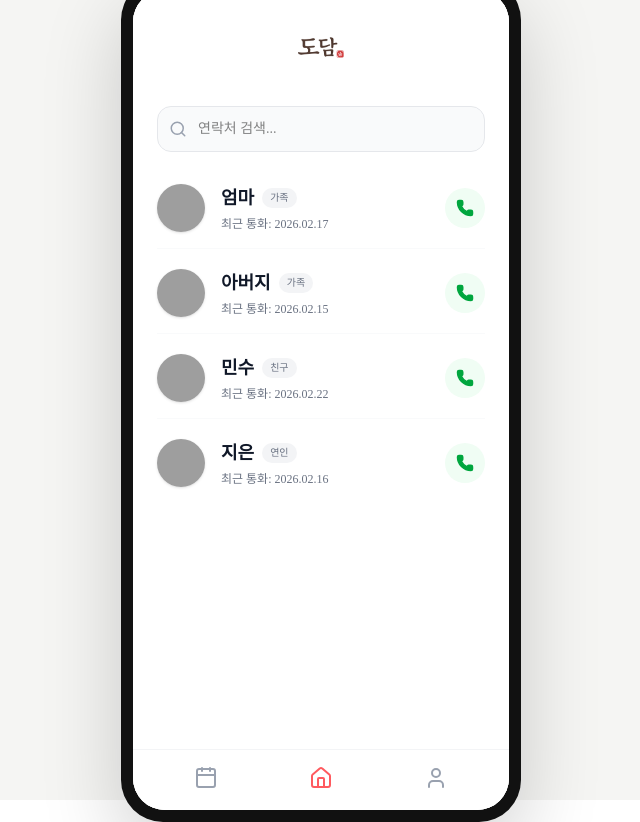
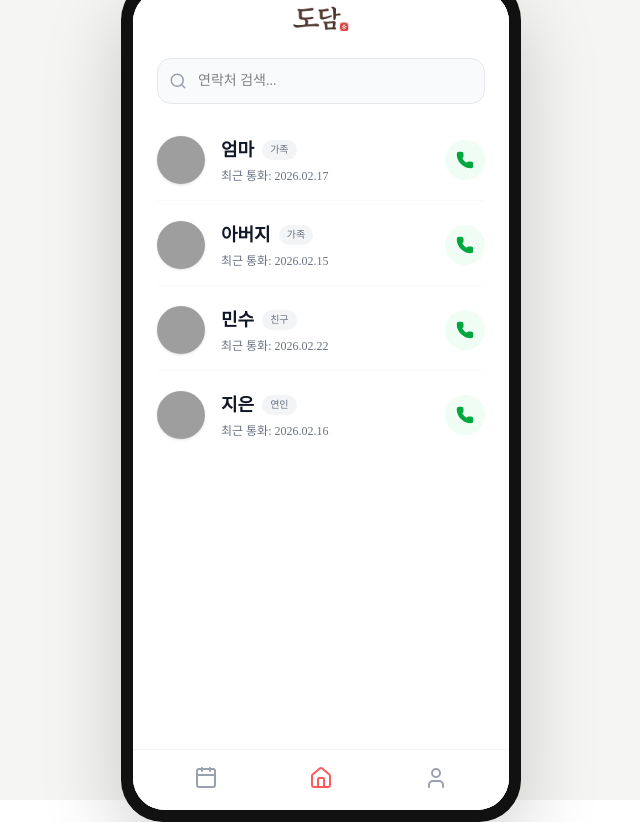
Before and after one commit to hyunsung213/call_rog_ai, a Next.js app: page /home in a window 1280 px wide. Shown: the whole page, without its empty margins (319-959 px from the left). Built offline with nearby package versions, Linux system fonts and the light colour scheme; grey boxes are pictures that could not be loaded.

Commit message:
Optimize header height: crop transparent logo space and reduce navbar height

```diff
--- a/src/app/calendar/page.tsx
+++ b/src/app/calendar/page.tsx
@@ -20,12 +20,12 @@ export default function CalendarPage() {
       <motion.div
         initial={{ opacity: 0, y: -10 }}
         animate={{ opacity: 1, y: 0 }}
-        className="pt-4 px-6 pb-2 bg-white z-10 sticky top-0 flex items-center justify-center shrink-0 relative h-20"
+        className="bg-white z-10 sticky top-0 flex items-center justify-center shrink-0 relative h-12 overflow-hidden"
       >
-        <Link href="/home" className="absolute left-4 p-2 text-gray-800">
+        <Link href="/home" className="absolute left-4 p-2 text-gray-800 z-10">
           <ChevronLeft size={24} />
         </Link>
-        <img src="/logo.png" alt="마음통화" className="h-20 object-contain" />
+        <img src="/logo.png" alt="마음통화" className="h-24 object-contain absolute" />
       </motion.div>
 
       <main className="flex-1 overflow-y-auto bg-gray-50">
--- a/src/app/contacts/[id]/page.tsx
+++ b/src/app/contacts/[id]/page.tsx
@@ -77,11 +77,11 @@ export default function ContactDetailPage() {
 
   return (
     <div className="flex-1 min-h-0 flex flex-col bg-gray-50 relative pb-10 overflow-y-auto [&::-webkit-scrollbar]:hidden [-ms-overflow-style:none] [scrollbar-width:none]">
-      <header className="pt-4 px-4 pb-2 flex items-center justify-center bg-white sticky top-0 z-20 border-b border-gray-100 shrink-0 relative h-20">
-        <button onClick={() => router.back()} className="absolute left-2 p-2 text-gray-800">
+      <header className="bg-white sticky top-0 z-20 border-b border-gray-100 shrink-0 flex items-center justify-center relative h-12 overflow-hidden mt-1">
+        <button onClick={() => router.back()} className="absolute left-2 p-2 text-gray-800 z-10">
           <ChevronLeft size={24} />
         </button>
-        <img src="/logo.png" alt="마음통화" className="h-20 object-contain" />
+        <img src="/logo.png" alt="마음통화" className="h-24 object-contain absolute" />
       </header>
 
       <main className="px-5 py-2 space-y-8 pb-10">
--- a/src/app/conversations/result-mock-id/page.tsx
+++ b/src/app/conversations/result-mock-id/page.tsx
@@ -13,11 +13,11 @@ export default function ResultPage() {
 
   return (
     <div className="flex-1 min-h-0 flex flex-col bg-gray-50 relative pb-5 overflow-y-auto [&::-webkit-scrollbar]:hidden [-ms-overflow-style:none] [scrollbar-width:none]">
-      <header className="pt-4 px-4 pb-2 flex items-center justify-center bg-white sticky top-0 z-20 shadow-sm shrink-0 relative h-20">
-        <button onClick={() => router.push("/calendar")} className="absolute left-2 p-2 text-gray-800">
+      <header className="bg-white sticky top-0 z-20 shadow-sm shrink-0 flex items-center justify-center relative h-12 overflow-hidden mt-1">
+        <button onClick={() => router.push("/calendar")} className="absolute left-2 p-2 text-gray-800 z-10">
           <ChevronLeft size={24} />
         </button>
-        <img src="/logo.png" alt="마음통화" className="h-20 object-contain" />
+        <img src="/logo.png" alt="마음통화" className="h-24 object-contain absolute" />
       </header>
 
       <main className="px-5 py-2 space-y-8 pb-10">
--- a/src/app/home/page.tsx
+++ b/src/app/home/page.tsx
@@ -27,12 +27,12 @@ export default function Home() {
       <motion.div
         initial={{ opacity: 0, y: -10 }}
         animate={{ opacity: 1, y: 0 }}
-        className="pt-3 px-6 pb-2 bg-white z-10 sticky top-0"
+        className="px-6 py-2 bg-white z-10 sticky top-0"
       >
-        <div className="flex justify-center items-center h-20 mt-2">
-          <img src="/logo.png" alt="마음통화" className="h-20 object-contain" />
+        <div className="flex justify-center items-center h-12 overflow-hidden relative">
+          <img src="/logo.png" alt="마음통화" className="h-24 object-contain absolute" />
         </div>
-        <div className="mt-4 relative">
+        <div className="mt-3 relative">
           <input
             type="text"
             placeholder="연락처 검색..."
--- a/src/app/settings/page.tsx
+++ b/src/app/settings/page.tsx
@@ -8,11 +8,11 @@ import { motion } from "framer-motion";
 export default function MyPage() {
   return (
     <div className="flex-1 min-h-0 flex flex-col bg-gray-50 relative pb-14">
-      <div className="pt-4 px-6 pb-2 bg-white z-10 sticky top-0 flex items-center justify-center shrink-0 relative h-20">
-        <Link href="/home" className="absolute left-4 p-2 text-gray-800">
+      <div className="bg-white z-10 sticky top-0 flex items-center justify-center shrink-0 relative h-12 overflow-hidden mt-1">
+        <Link href="/home" className="absolute left-4 p-2 text-gray-800 z-10">
           <ChevronLeft size={24} />
         </Link>
-        <img src="/logo.png" alt="마음통화" className="h-20 object-contain" />
+        <img src="/logo.png" alt="마음통화" className="h-24 object-contain absolute" />
       </div>
 
       <main className="flex-1 overflow-y-auto px-6 py-6 space-y-6">
```
